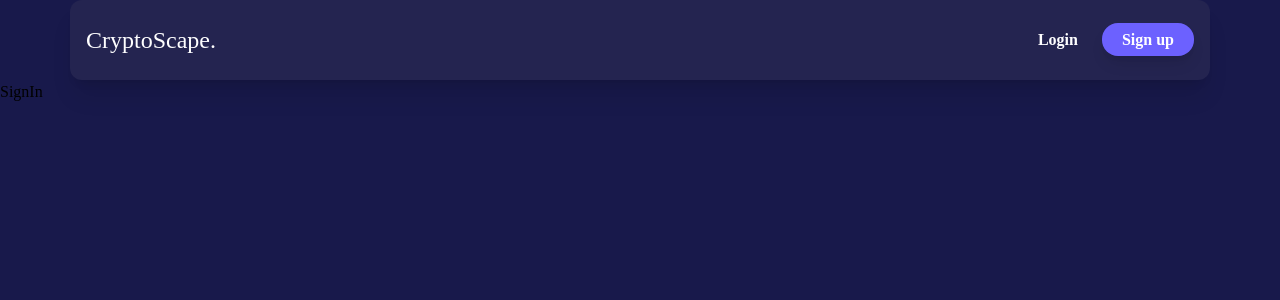
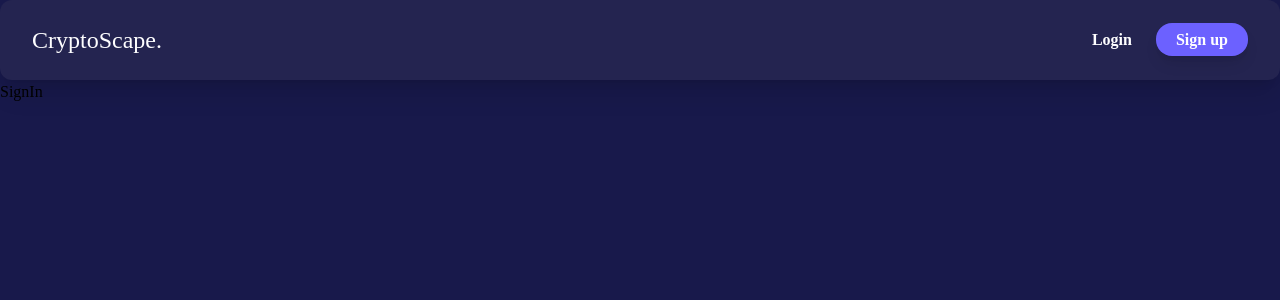
Before and after one commit to SneedUltima/Crypto-Database-Application, a React (Create React App) app: page /signin in a window 1280 px wide. Shown: the top 300 px of the page. Built offline with nearby package versions, Linux system fonts and the light colour scheme; no server answers.

Commit message:
fix: spacing issue fixed

```diff
--- a/src/Components/Trending.jsx
+++ b/src/Components/Trending.jsx
@@ -15,9 +15,9 @@ const Trending = () => {
   return (
     <div className="rounded-div my-12 py-8 text-white bg-crypto-purple-light">
       <h1 className="font-bold text-2xl py-4">Trending Coins</h1>
-      <div className="grid md:grid-cols-2 lg:grid-cols-3 gap-4">
+      <div className="grid md:grid-cols-2 xl:grid-cols-3 gap-4">
         {trending.map((coin) => (
-          <div className="rounded-div flex justify-between p-4 hover:scale-105 ease-in-out duration-500">
+          <div className="rounded-xl shadow-xl px-4 max-w-[500px] w-full mx-auto flex justify-between p-4 hover:scale-105 ease-in-out duration-500 bg-crypto-purple-dark">
             <div className="flex w-full items-center justify-between">
               <div className="flex">
                 <img
--- a/src/index.css
+++ b/src/index.css
@@ -15,5 +15,5 @@
 }
 
 .rounded-div {
-  @apply rounded-xl shadow-xl px-4 max-w-[1140px] w-full mx-auto;
+  @apply rounded-xl shadow-xl xl:px-8 px-4 xl:max-w-[1600px] max-w-[1140px] w-full mx-auto;
 }
--- a/tailwind.config.js
+++ b/tailwind.config.js
@@ -8,6 +8,7 @@ module.exports = {
         "green": "#16a34a",
         "crypto-blue-light": "#18194B",
         "crypto-purple-light": "#242450",
+        "crypto-purple-dark": "#24243F",
         "crypto-purple-button": "#6C61FF",
         "crypto-grey": "#262626",
         "crypto-black": "#131212",
```
